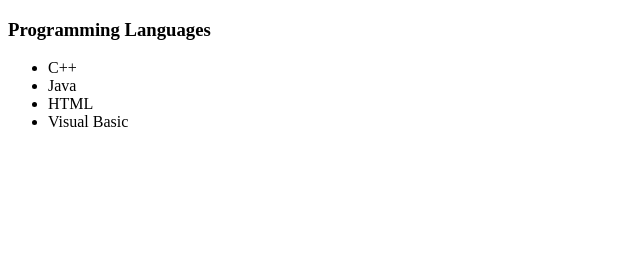
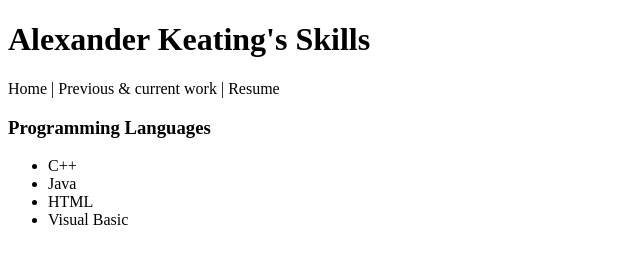
Before and after one commit to AlexanderKeating/ProjectOne-WebDev, a plain HTML site: page Skills.html in a window 1280 px wide. Shown: the whole page, without its empty margins (0-640 px from the left). Drawn offline with Linux system fonts and the light colour scheme.

Commit message:
Fixed links in skills

```diff
--- a/Skills.html
+++ b/Skills.html
@@ -9,7 +9,12 @@
 
 <body>
 
+<h1>Alexander Keating's Skills</h1>
 
+<p>
+     Home
+|    Previous & current work
+|    Resume
 </p>
 
 
```
